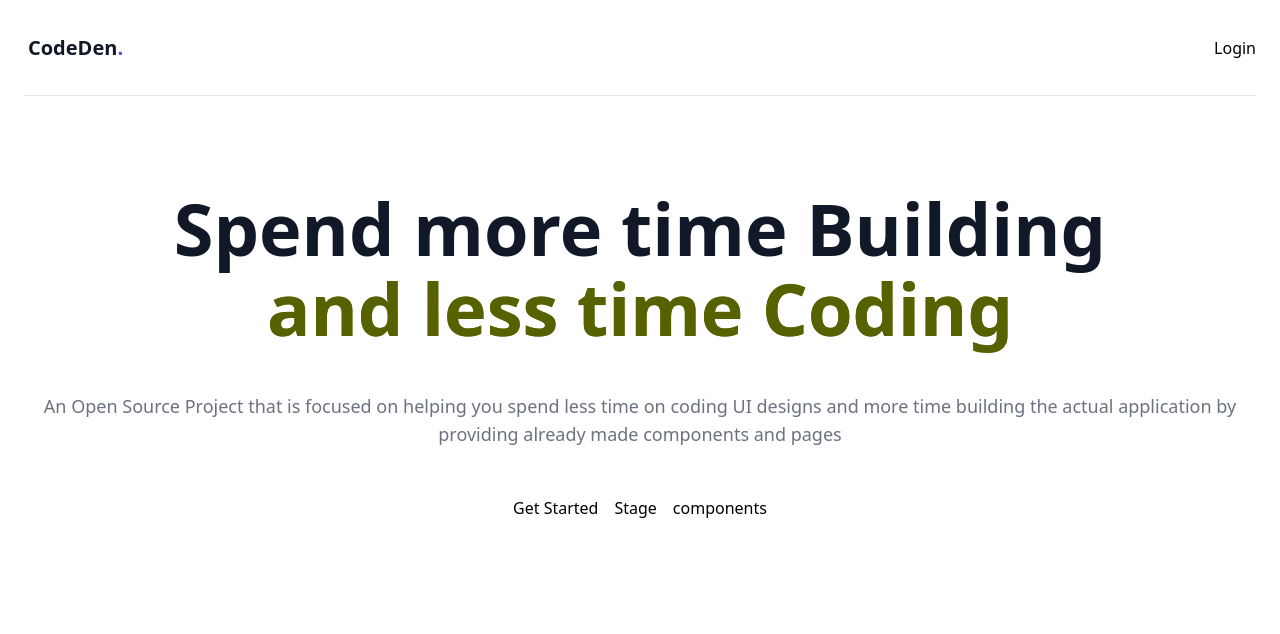
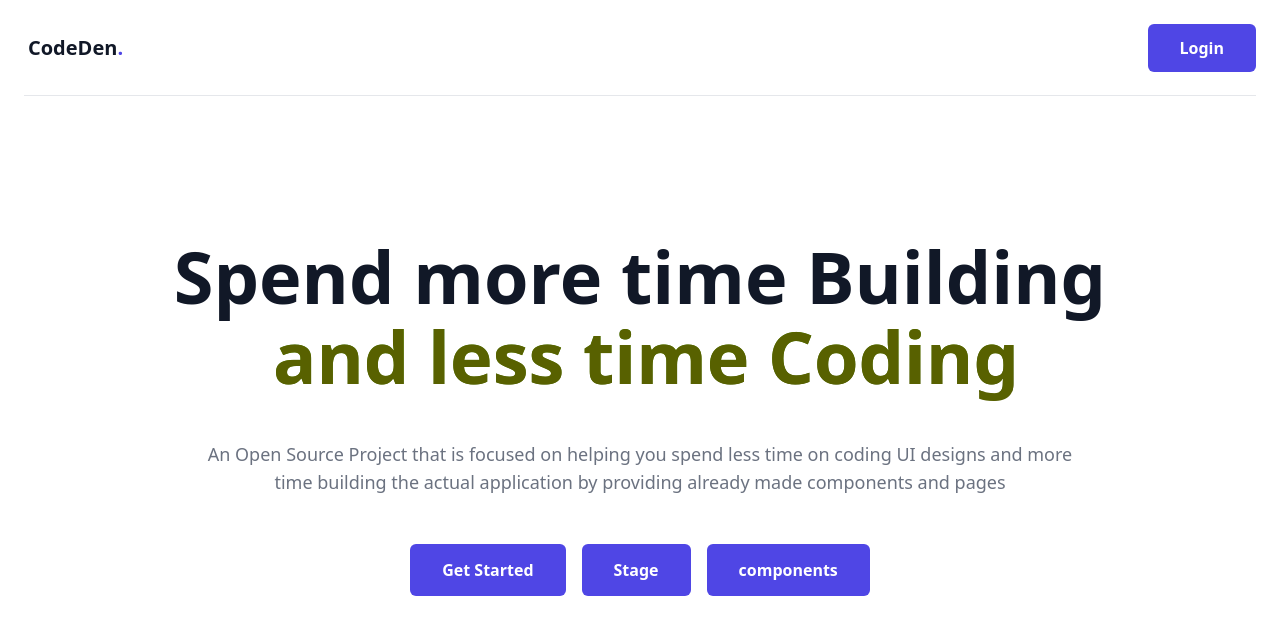
Before and after one commit to kromate/Codeden, a Vue app: page / in a window 1280 px wide. Shown: the top 634 px of the page. Built offline with nearby package versions, Linux system fonts and the light colour scheme; no server answers.

Commit message:
--- Auto-Git Commit ---

```diff
--- a/tailwind.config.js
+++ b/tailwind.config.js
@@ -1,7 +1,7 @@
 module.exports = {
 	content: [
 		'./index.html',
-		// './src/**/*.{vue,js,ts,jsx,tsx}',
+		'./src/**/*.{vue,js,ts,jsx,tsx}',
 		'./blocks/**/*.{vue,js,ts,jsx,tsx}',
 	],
 	mode: 'jit',
```
